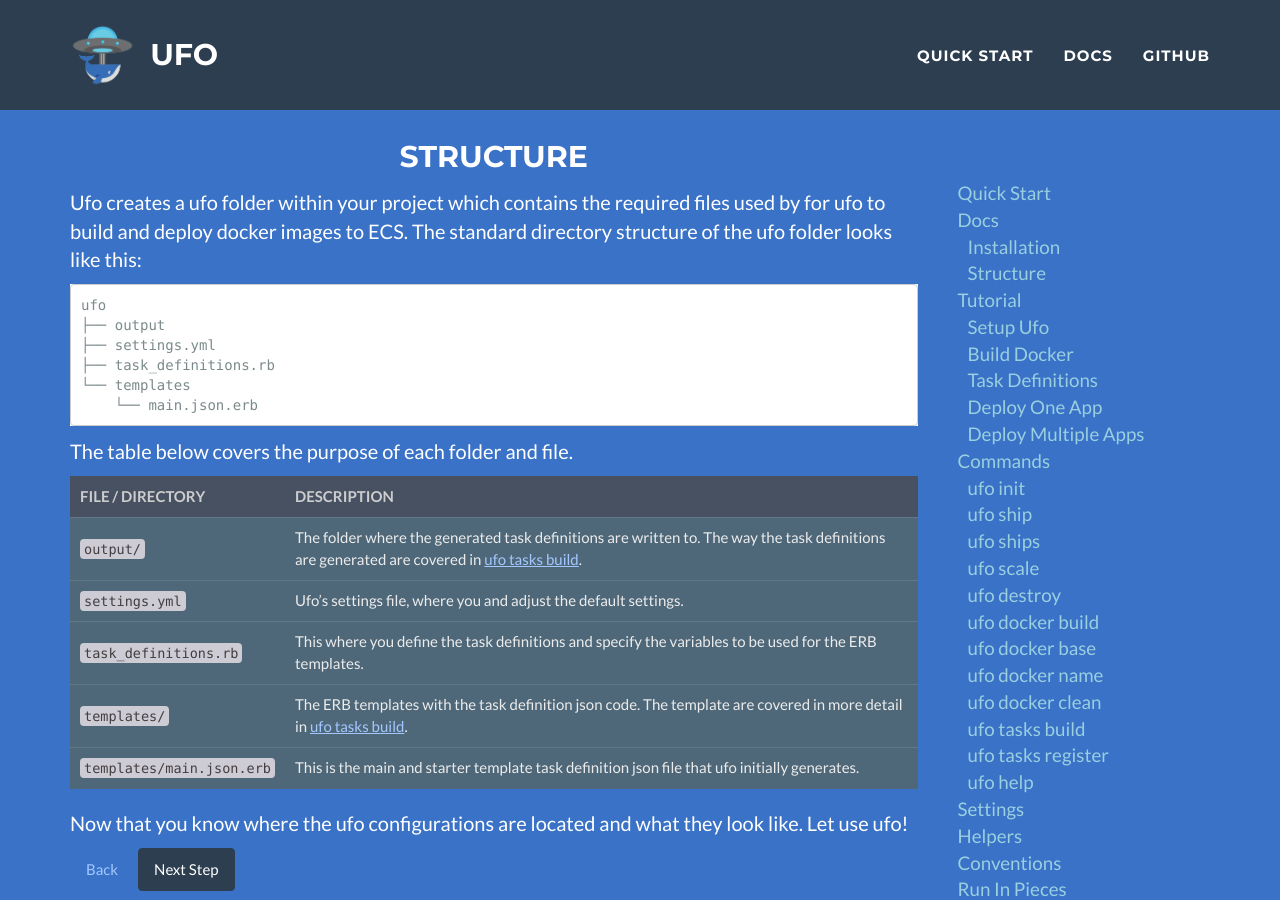
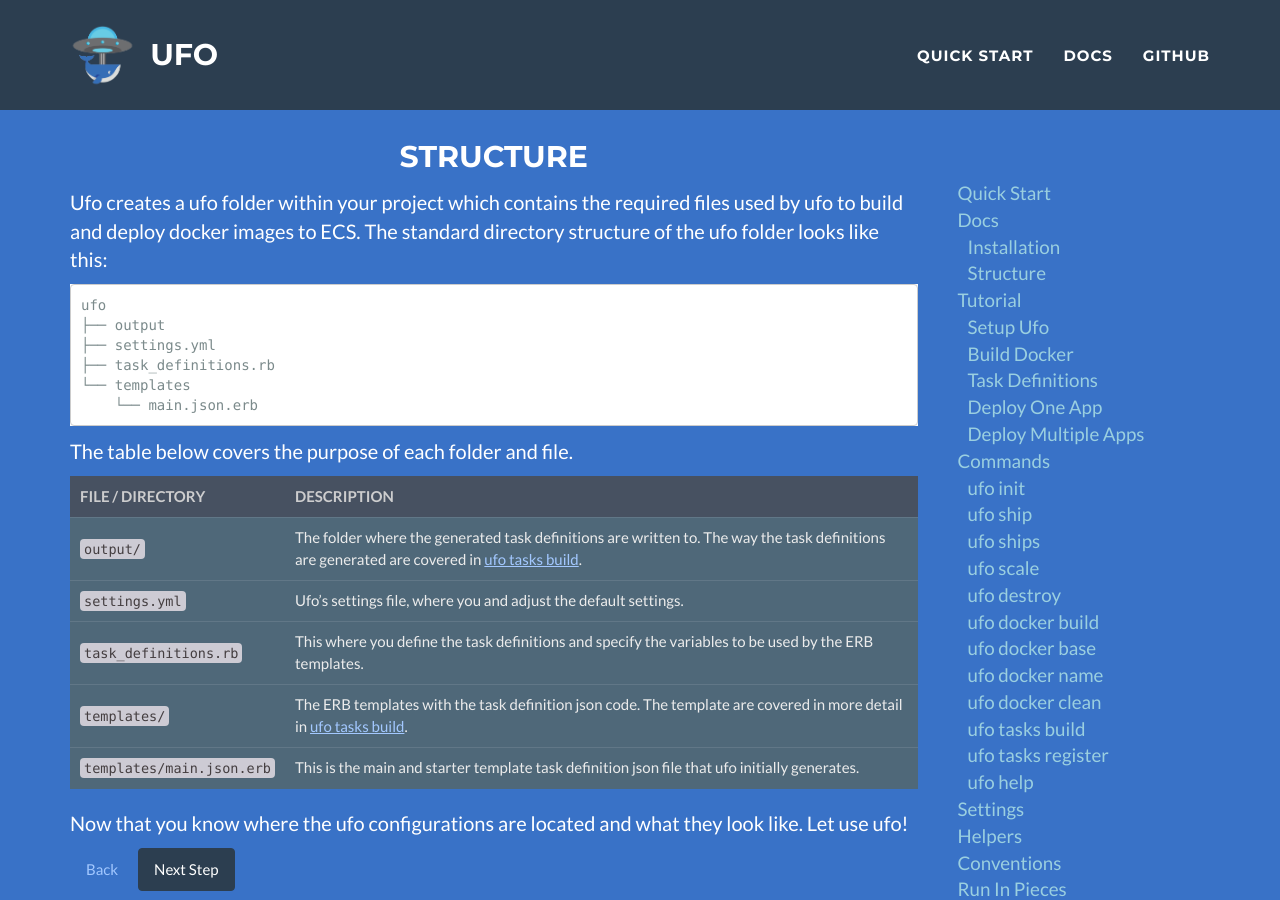
Before and after one commit to boltops-tools/ufo, a Jekyll site: the page built from docs/_docs/structure.md, in a window 1280 px wide and 900 px high. Built offline with Jekyll 4.4.1, drawn with Linux system fonts in a browser that asks for light colours.

Commit message:
fix grammar

````diff
--- a/docs/_docs/structure.md
+++ b/docs/_docs/structure.md
@@ -2,7 +2,7 @@
 title: Structure
 ---
 
-Ufo creates a ufo folder within your project which contains the required files used by for ufo to build and deploy docker images to ECS.  The standard directory structure of the ufo folder looks like this:
+Ufo creates a ufo folder within your project which contains the required files used by ufo to build and deploy docker images to ECS.  The standard directory structure of the ufo folder looks like this:
 
 ```sh
 ufo
@@ -19,7 +19,7 @@ File / Directory  | Description
 ------------- | -------------
 <code>output/</code>  | The folder where the generated task definitions are written to.  The way the task definitions are generated are covered in [ufo tasks build]({% link _docs/tutorial-ufo-tasks-build.md %}).
 <code>settings.yml</code>  | Ufo's settings file, where you and adjust the default settings.
-<code>task_definitions.rb</code>  | This where you define the task definitions and specify the variables to be used for the ERB templates.
+<code>task_definitions.rb</code>  | This where you define the task definitions and specify the variables to be used by the ERB templates.
 <code>templates/</code>  | The ERB templates with the task definition json code.  The template are covered in more detail in [ufo tasks build]({% link _docs/tutorial-ufo-tasks-build.md %}).
 <code>templates/main.json.erb</code>  | This is the main and starter template task definition json file that ufo initially generates.
 
````
